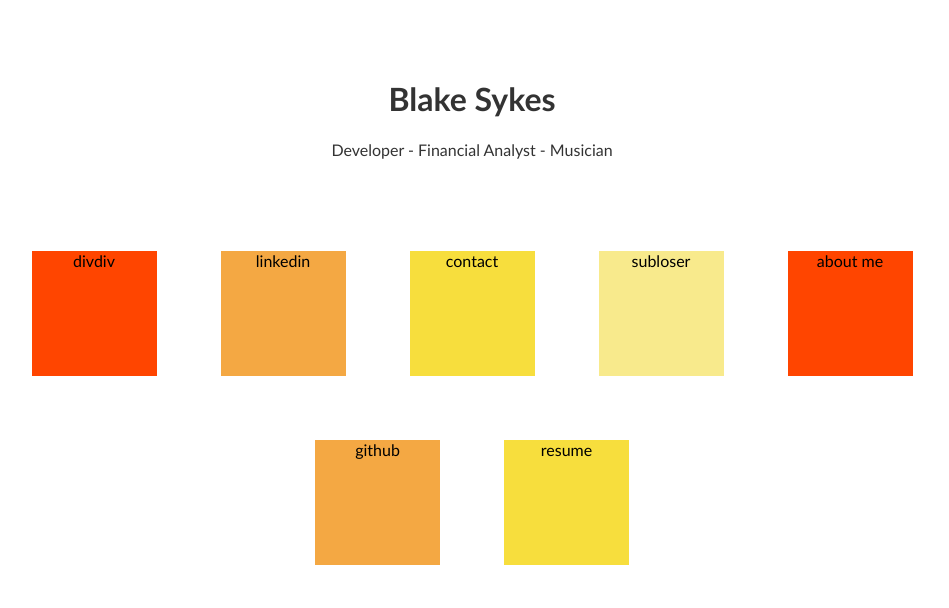
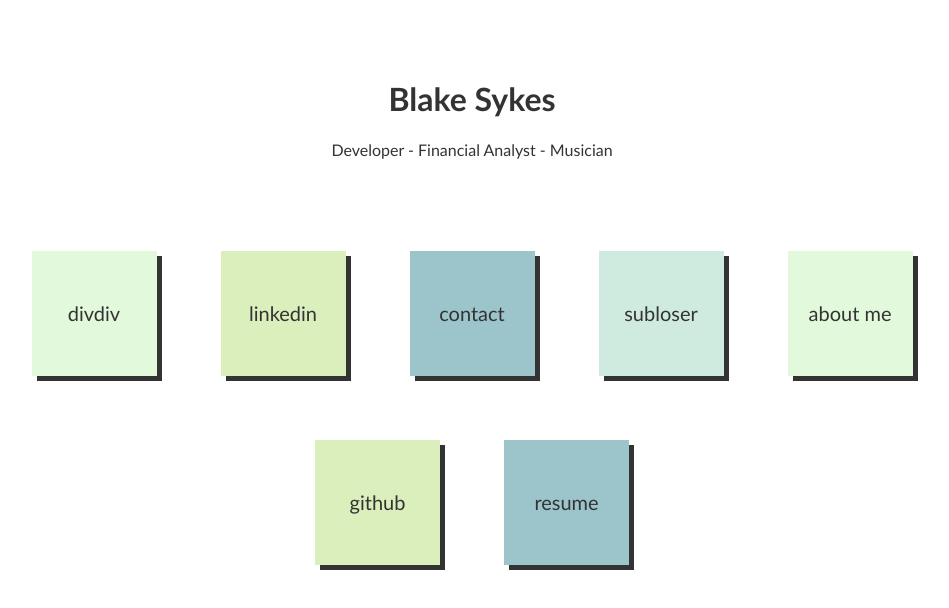
Before and after one commit to psych0sykes/react-portfolio, a React (Create React App) app in the folder client/: page / in a window 1280 px wide. Shown: the top 608 px of the page, without its empty margins (168-1117 px from the left). Built offline with nearby package versions, Linux system fonts and the light colour scheme.

Commit message:
Updated color and styles for the menuItem class.

```diff
--- a/client/src/components/ItemMenu/index.js
+++ b/client/src/components/ItemMenu/index.js
@@ -8,8 +8,12 @@ function ItemMenu(props) {
     // Pick Color
     // Change the colors in the color array!
     const colorArray = [
-        "#F8EA8C","#FF4500","#F4A843","#F7DE3D"
+        "#000000","#666666","#999999"
     ];
+    const colorfulArray = [
+        "#CFEBDF","#E2FADB","#DBEFBC","#9BC4CB"
+    ];
+
     var colorCount = 0;
 
     function pickColor(array) {
@@ -26,7 +30,9 @@ function ItemMenu(props) {
 
     const menuItems = props.items.map((item) => {
         return (
-            <div key={item.id} style={{backgroundColor: pickColor(colorArray)}} className='menuItem'>{item.title}</div>
+            <div key={item.id} style={{backgroundColor: pickColor(colorfulArray)}} className='menuItem'>
+                <p>{item.title}</p>
+            </div>
         );
     })
 
--- a/client/src/components/ItemMenu/style.css
+++ b/client/src/components/ItemMenu/style.css
@@ -8,5 +8,14 @@
     width: 125px;
     height: 125px;
     margin: 2.5vw;
+    display: flex;
+    justify-content: center;
+    align-items: center;
     text-align: center;
+    align-content: center;
+    box-shadow: 5px 5px #333333;
 }
+.menuItem p {
+    color: #333333;
+    font-size: 20px;
+}
```
